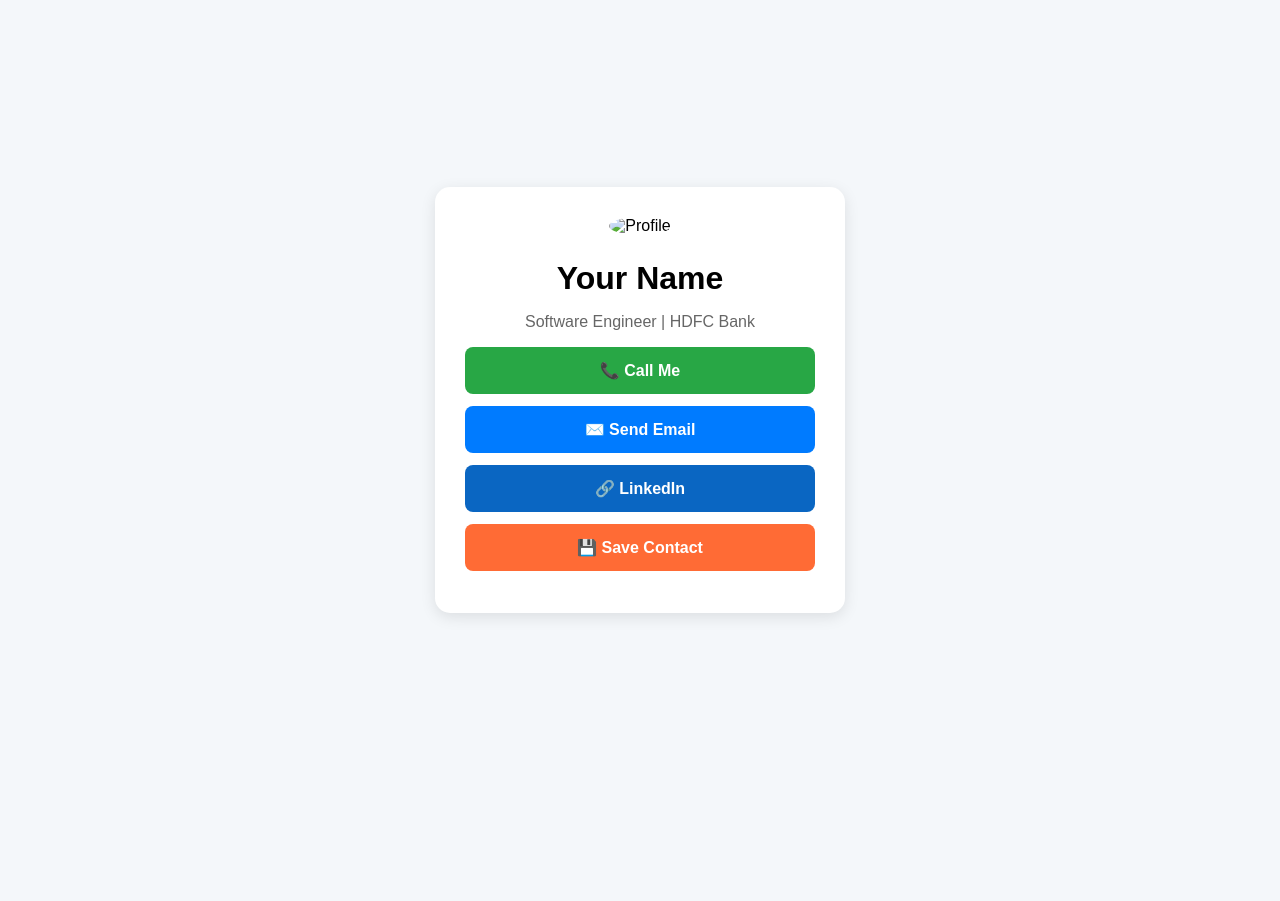
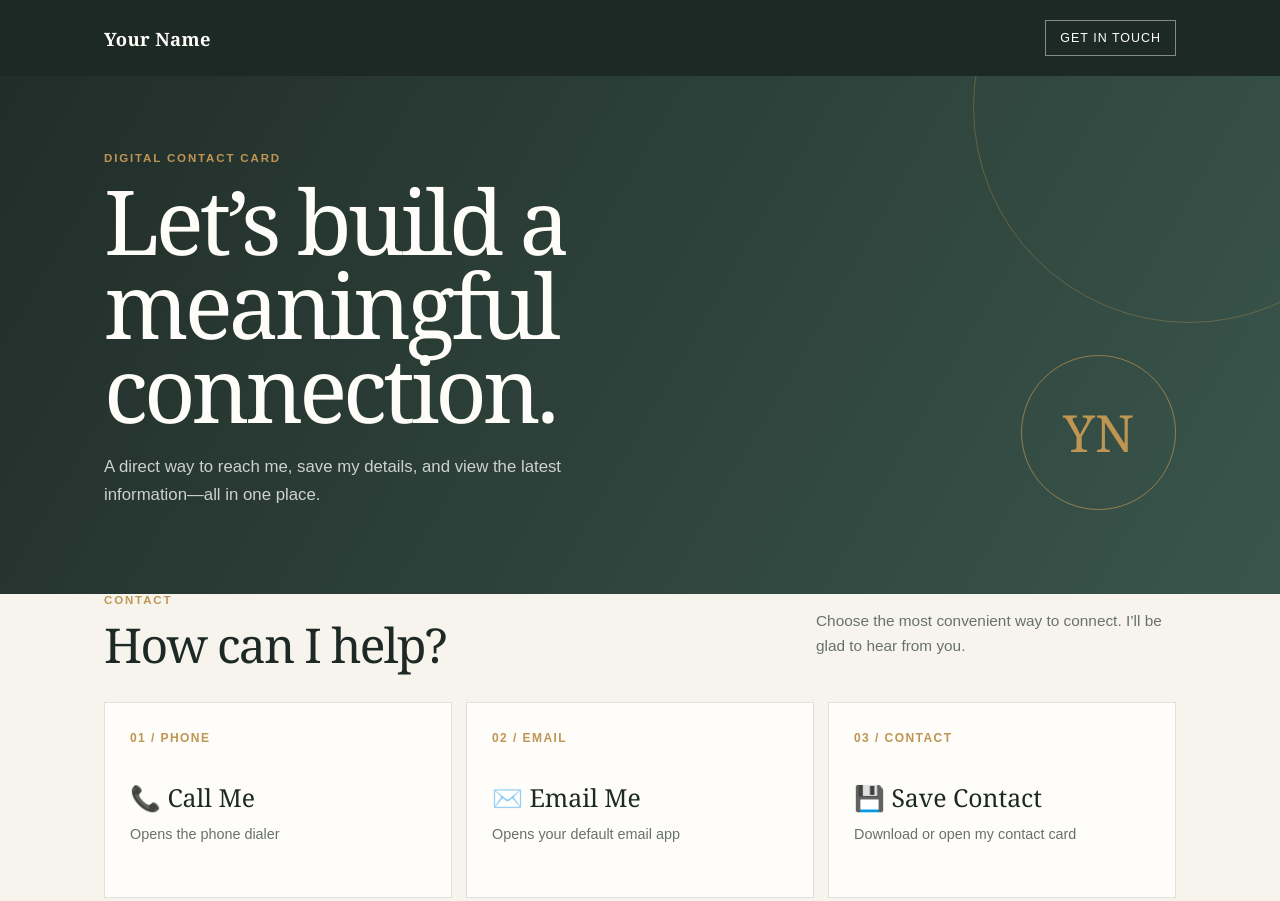
Before and after one commit to softwareRPM/ID_Card, a plain HTML site: page index.html in a window 1280 px wide. Shown: the top 901 px of the page. Before the commit the page ends 800 px from the top, so only its background shows below. Drawn offline with Linux system fonts and the light colour scheme.

Commit message:
Deploy digital contact card to GitHub Pages

```diff
--- a/index.html
+++ b/index.html
@@ -1,89 +1,33 @@
 <!DOCTYPE html>
 <html lang="en">
 <head>
-    <meta charset="UTF-8">
-    <meta name="viewport" content="width=device-width, initial-scale=1.0">
-    <title>Your Name</title>
-
-    <style>
-        body {
-            font-family: Arial, sans-serif;
-            background: #f4f7fa;
-            display: flex;
-            justify-content: center;
-            align-items: center;
-            min-height: 100vh;
-            margin: 0;
-        }
-
-        .card {
-            background: white;
-            width: 350px;
-            padding: 30px;
-            border-radius: 15px;
-            box-shadow: 0 4px 15px rgba(0,0,0,0.1);
-            text-align: center;
-        }
-
-        img {
-            width: 120px;
-            height: 120px;
-            border-radius: 50%;
-            object-fit: cover;
-            margin-bottom: 15px;
-        }
-
-        h1 {
-            margin: 10px 0;
-        }
-
-        p {
-            color: #666;
-        }
-
-        .btn {
-            display: block;
-            margin: 12px 0;
-            padding: 14px;
-            text-decoration: none;
-            border-radius: 8px;
-            color: white;
-            font-weight: bold;
-        }
-
-        .call { background: #28a745; }
-        .email { background: #007bff; }
-        .linkedin { background: #0A66C2; }
-        .save { background: #ff6b35; }
-    </style>
+  <meta charset="UTF-8">
+  <meta name="viewport" content="width=device-width, initial-scale=1.0">
+  <meta name="theme-color" content="#1d2925">
+  <title>Your Name | Contact</title>
+  <style>
+    :root{--ink:#1d2925;--forest:#29483e;--cream:#f7f4ed;--sand:#e8dfcf;--gold:#bf9553;--muted:#68716c;--white:#fffdf9;--line:rgba(29,41,37,.13)}
+    *{box-sizing:border-box} html{scroll-behavior:smooth} body{background:var(--cream);color:var(--ink);font-family:Arial,Helvetica,sans-serif;margin:0} a{color:inherit}.wrap{margin:0 auto;max-width:1120px;padding:0 24px}.eyebrow{color:var(--gold);font-size:.72rem;font-weight:700;letter-spacing:.16em;text-transform:uppercase}
+    header{background:var(--ink);color:var(--white)}.nav{align-items:center;display:flex;justify-content:space-between;min-height:76px}.brand{font-family:Georgia,serif;font-size:1.15rem;font-weight:700;letter-spacing:.02em;text-decoration:none}.nav-link{border:1px solid rgba(255,255,255,.45);font-size:.78rem;letter-spacing:.08em;padding:10px 14px;text-decoration:none;text-transform:uppercase}
+    .hero{background:linear-gradient(120deg,rgba(29,41,37,.98),rgba(41,72,62,.92));color:var(--white);overflow:hidden;padding:76px 0 84px;position:relative}.hero:after{border:1px solid rgba(191,149,83,.35);border-radius:50%;content:"";height:430px;position:absolute;right:-125px;top:-185px;width:430px}.hero-grid{align-items:end;display:grid;gap:34px;grid-template-columns:1.3fr .7fr;position:relative;z-index:1}h1,h2,h3{font-family:Georgia,'Times New Roman',serif}h1{font-size:clamp(2.65rem,7vw,5.6rem);font-weight:400;letter-spacing:-.045em;line-height:.94;margin:14px 0 22px;max-width:700px}.intro{color:rgba(255,255,255,.77);font-size:1.05rem;line-height:1.7;margin:0;max-width:515px}.monogram{align-items:center;border:1px solid rgba(191,149,83,.68);border-radius:50%;color:var(--gold);display:flex;font-family:Georgia,serif;font-size:3.2rem;height:155px;justify-content:center;justify-self:end;width:155px}
+    main{padding:70px 0}.section-heading{display:flex;gap:20px;justify-content:space-between;margin-bottom:25px}h2{font-size:clamp(2rem,4vw,3rem);font-weight:400;letter-spacing:-.035em;margin:6px 0 0}.small-copy{color:var(--muted);font-size:.96rem;line-height:1.6;max-width:360px}.contact-grid{display:grid;gap:14px;grid-template-columns:repeat(3,1fr)}.contact-card{background:var(--white);border:1px solid var(--line);min-height:196px;padding:25px;text-decoration:none;transition:transform .2s ease,box-shadow .2s ease}.contact-card:hover{box-shadow:0 15px 35px rgba(29,41,37,.1);transform:translateY(-4px)}.card-number{color:var(--gold);font-size:.75rem;font-weight:700;letter-spacing:.12em}h3{font-size:1.55rem;font-weight:400;margin:34px 0 10px}.contact-card span:last-child{color:var(--muted);font-size:.9rem;line-height:1.5}
+    .profile{border-bottom:1px solid var(--line);border-top:1px solid var(--line);display:grid;gap:45px;grid-template-columns:1fr 1fr;margin:82px 0 70px;padding:55px 0}.profile p{color:var(--muted);line-height:1.7;margin:17px 0 0;max-width:500px}.details{display:grid;gap:0;margin:0}.details div{border-bottom:1px solid var(--line);display:grid;gap:12px;grid-template-columns:110px 1fr;padding:17px 0}dt{color:var(--muted);font-size:.72rem;font-weight:700;letter-spacing:.12em;text-transform:uppercase}dd{margin:0}.document{background:var(--sand);display:grid;gap:30px;grid-template-columns:1fr auto;padding:36px}.document h2{margin:7px 0 12px}.document p{color:#515a55;line-height:1.6;margin:0;max-width:560px}.button{align-self:center;background:var(--ink);color:var(--white);display:inline-block;font-size:.78rem;font-weight:700;letter-spacing:.1em;padding:16px 19px;text-decoration:none;text-transform:uppercase;white-space:nowrap}footer{background:var(--ink);color:rgba(255,255,255,.72);font-size:.8rem;margin-top:70px;padding:25px 0}.footer-row{align-items:center;display:flex;justify-content:space-between}
+    @media(max-width:720px){.hero{padding:58px 0 62px}.hero-grid,.profile,.document{grid-template-columns:1fr}.monogram{height:94px;justify-self:start;width:94px}.contact-grid{grid-template-columns:1fr}main{padding:52px 0}.profile{gap:30px;margin:58px 0 52px;padding:42px 0}.section-heading{display:block}.footer-row{align-items:flex-start;flex-direction:column;gap:10px}}
+  </style>
 </head>
 <body>
-
-<div class="card">
-
-    <img src="profile.jpg" alt="Profile">
-
-    <h1>Your Name</h1>
-
-    <p>Software Engineer | HDFC Bank</p>
-
-    <a class="btn call" href="tel:+919876543210">
-        📞 Call Me
-    </a>
-
-    <a class="btn email" href="mailto:your.email@example.com">
-        ✉️ Send Email
-    </a>
-
-    <a class="btn linkedin" href="https://linkedin.com/in/yourprofile">
-        🔗 LinkedIn
-    </a>
-
-    <a class="btn save" href="contact.vcf">
-        💾 Save Contact
-    </a>
-
-</div>
-
+  <header><div class="wrap nav"><a class="brand" href="#top">Your Name</a><a class="nav-link" href="#contact">Get in touch</a></div></header>
+  <section class="hero" id="top"><div class="wrap hero-grid"><div><div class="eyebrow">Digital Contact Card</div><h1>Let’s build a meaningful connection.</h1><p class="intro">A direct way to reach me, save my details, and view the latest information—all in one place.</p></div><div class="monogram" aria-label="Your initials">YN</div></div></section>
+  <main class="wrap" id="contact">
+    <div class="section-heading"><div><div class="eyebrow">Contact</div><h2>How can I help?</h2></div><p class="small-copy">Choose the most convenient way to connect. I’ll be glad to hear from you.</p></div>
+    <section class="contact-grid" aria-label="Contact methods">
+      <a class="contact-card" href="tel:+91XXXXXXXXXX"><span class="card-number">01 / PHONE</span><h3>📞 Call Me</h3><span>Opens the phone dialer</span></a>
+      <a class="contact-card" href="mailto:your@email.com"><span class="card-number">02 / EMAIL</span><h3>✉️ Email Me</h3><span>Opens your default email app</span></a>
+      <a class="contact-card" href="contact.vcf" download><span class="card-number">03 / CONTACT</span><h3>💾 Save Contact</h3><span>Download or open my contact card</span></a>
+    </section>
+    <section class="profile" aria-label="Profile"><div><div class="eyebrow">Profile</div><h2>Your Name</h2><p>Software Engineer at HDFC Bank. I care about thoughtful work, strong relationships, and simple solutions that make a real difference.</p></div><dl class="details"><div><dt>Role</dt><dd>Software Engineer</dd></div><div><dt>Organisation</dt><dd>HDFC Bank</dd></div><div><dt>Location</dt><dd>Your City, India</dd></div><div><dt>Availability</dt><dd>By appointment</dd></div></dl></section>
+    <section class="document" aria-label="Latest document"><div><div class="eyebrow">Always up to date</div><h2>View the latest PDF</h2><p>This link is permanent. The document can be updated whenever needed without changing the printed QR code.</p></div><a class="button" href="pdf/">Open PDF</a></section>
+  </main>
+  <footer><div class="wrap footer-row"><span>© 2026 Your Name</span><a href="contact.vcf" download>Save my contact</a></div></footer>
 </body>
 </html>
```
Also changed, not shown: pdf/index.html (added, +11 -0 lines), 2 other files.
